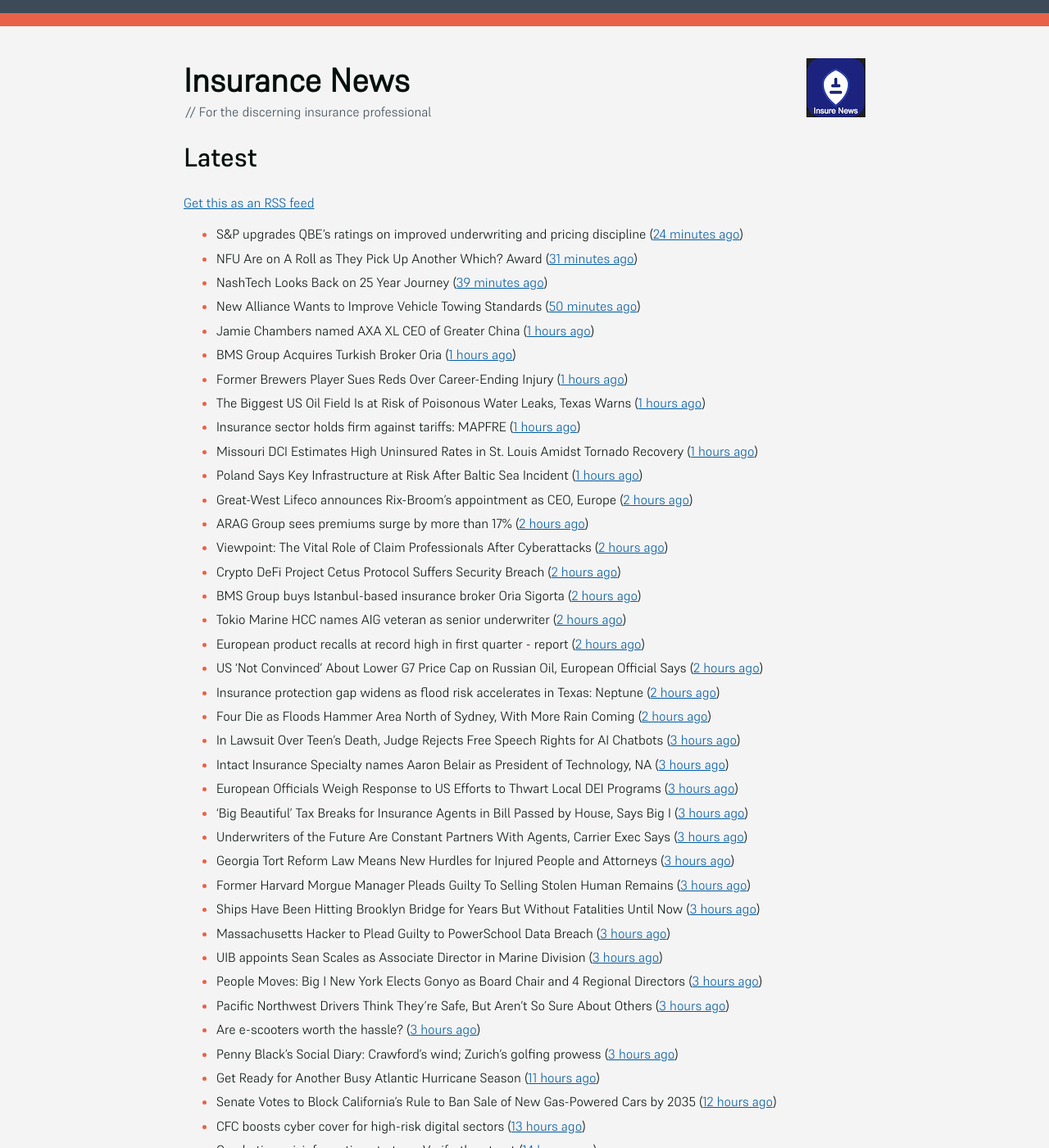
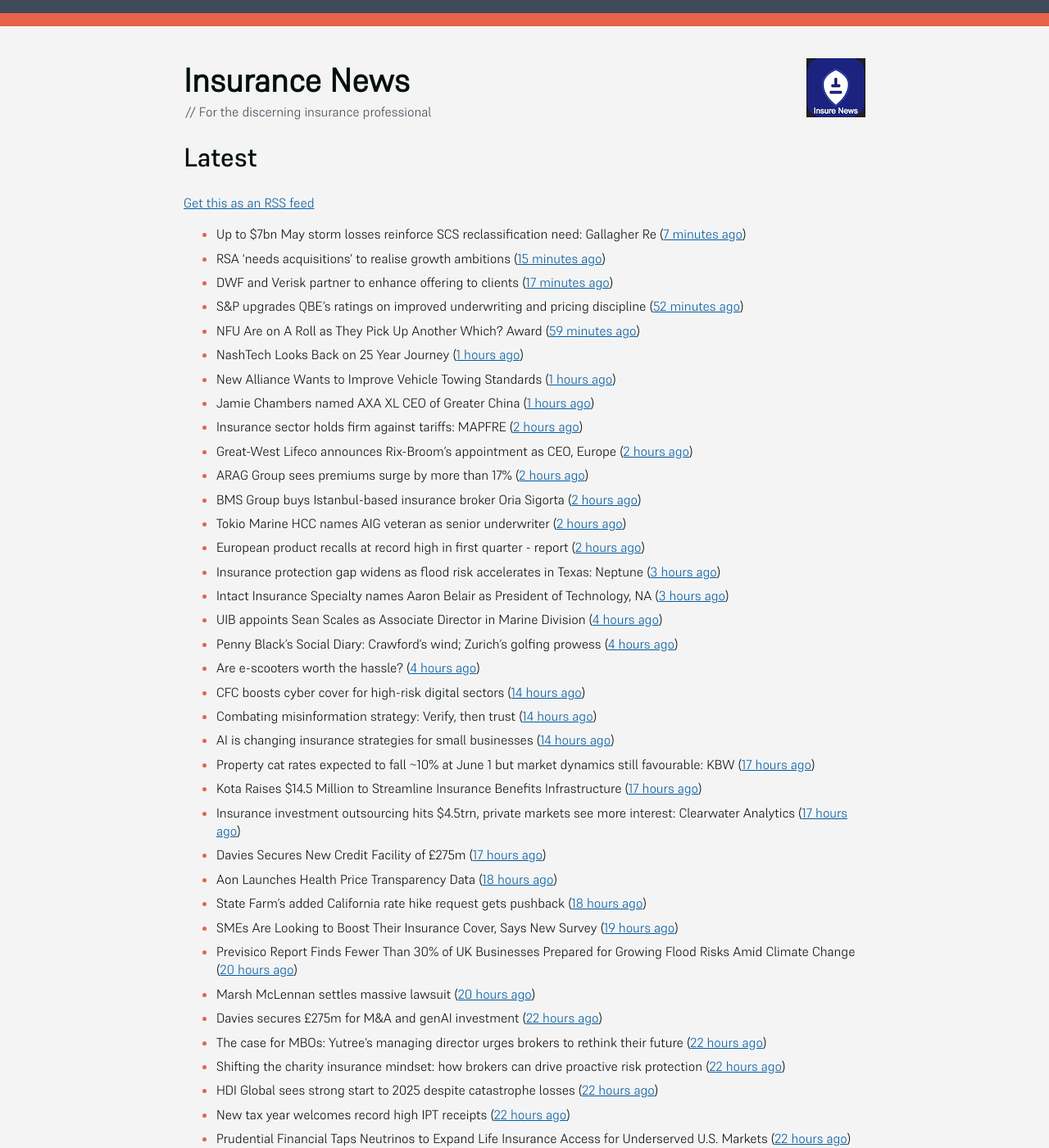
Before and after one commit to mat-0/feeds.thechels.uk, a Jekyll site: the page built from index.md, in a window 1280 px wide and 1400 px high. Shown: the whole window at 82% size. Built offline with Jekyll 4.4.1, drawn with Linux system fonts in a browser that asks for light colours; some of the changed text lies outside the part shown.

Commit message:
New Feed

```diff
--- a/index.md
+++ b/index.md
@@ -8,71 +8,48 @@ description: Latest Updates
 [Get this as an RSS feed](/feed.rss)
 
 <!-- news_marker starts -->
-- S&P upgrades QBE’s ratings on improved underwriting and pricing discipline ([24 minutes ago](https://www.reinsurancene.ws/sp-upgrades-qbes-ratings-on-improved-underwriting-and-pricing-discipline/))
-- NFU Are on A Roll as They Pick Up Another Which? Award ([31 minutes ago](https://insurance-edge.net/2025/05/23/nfu-are-on-a-roll-as-they-pick-up-another-which-award/))
-- NashTech Looks Back on 25 Year Journey ([39 minutes ago](https://insurance-edge.net/2025/05/23/nashtech-looks-back-on-25-year-journey/))
-- New Alliance Wants to Improve Vehicle Towing Standards ([50 minutes ago](https://insurance-edge.net/2025/05/23/new-alliance-wants-to-improve-vehicle-towing-standards/))
+- Up to $7bn May storm losses reinforce SCS reclassification need: Gallagher Re ([7 minutes ago](https://www.reinsurancene.ws/up-to-7bn-may-storm-losses-reinforce-scs-reclassification-need-gallagher-re/))
+- RSA ‘needs acquisitions’ to realise growth ambitions ([15 minutes ago](https://www.postonline.co.uk/news/7957807/rsa-%E2%80%98needs-acquisitions%E2%80%99-to-realise-growth-ambitions))
+- DWF and Verisk partner to enhance offering to clients ([17 minutes ago](https://www.postonline.co.uk/news/7957815/dwf-and-verisk-partner-to-enhance-offering-to-clients))
+- S&P upgrades QBE’s ratings on improved underwriting and pricing discipline ([52 minutes ago](https://www.reinsurancene.ws/sp-upgrades-qbes-ratings-on-improved-underwriting-and-pricing-discipline/))
+- NFU Are on A Roll as They Pick Up Another Which? Award ([59 minutes ago](https://insurance-edge.net/2025/05/23/nfu-are-on-a-roll-as-they-pick-up-another-which-award/))
+- NashTech Looks Back on 25 Year Journey ([1 hours ago](https://insurance-edge.net/2025/05/23/nashtech-looks-back-on-25-year-journey/))
+- New Alliance Wants to Improve Vehicle Towing Standards ([1 hours ago](https://insurance-edge.net/2025/05/23/new-alliance-wants-to-improve-vehicle-towing-standards/))
 - Jamie Chambers named AXA XL CEO of Greater China ([1 hours ago](https://www.reinsurancene.ws/jamie-chambers-named-axa-xl-ceo-of-greater-china/))
-- BMS Group Acquires Turkish Broker Oria ([1 hours ago](https://www.insurancejournal.com/news/international/2025/05/23/824941.htm))
-- Former Brewers Player Sues Reds Over Career-Ending Injury ([1 hours ago](https://www.insurancejournal.com/news/midwest/2025/05/23/824903.htm))
-- The Biggest US Oil Field Is at Risk of Poisonous Water Leaks, Texas Warns ([1 hours ago](https://www.insurancejournal.com/news/southcentral/2025/05/23/824907.htm))
-- Insurance sector holds firm against tariffs: MAPFRE ([1 hours ago](https://www.reinsurancene.ws/insurance-sector-holds-firm-against-tariffs-mapfre/))
-- Missouri DCI Estimates High Uninsured Rates in St. Louis Amidst Tornado Recovery ([1 hours ago](https://www.insurancejournal.com/news/midwest/2025/05/23/824913.htm))
-- Poland Says Key Infrastructure at Risk After Baltic Sea Incident ([1 hours ago](https://www.insurancejournal.com/news/international/2025/05/23/824938.htm))
+- Insurance sector holds firm against tariffs: MAPFRE ([2 hours ago](https://www.reinsurancene.ws/insurance-sector-holds-firm-against-tariffs-mapfre/))
 - Great-West Lifeco announces Rix-Broom’s appointment as CEO, Europe ([2 hours ago](https://www.reinsurancene.ws/great-west-lifeco-announces-rix-brooms-appointment-as-ceo-europe/))
 - ARAG Group sees premiums surge by more than 17% ([2 hours ago](https://www.insurancebusinessmag.com/uk/news/breaking-news/arag-group-sees-premiums-surge-by-more-than-17-536693.aspx))
-- Viewpoint: The Vital Role of Claim Professionals After Cyberattacks ([2 hours ago](https://www.insurancejournal.com/news/national/2025/05/23/824781.htm))
-- Crypto DeFi Project Cetus Protocol Suffers Security Breach ([2 hours ago](https://www.insurancejournal.com/news/international/2025/05/23/824934.htm))
 - BMS Group buys Istanbul-based insurance broker Oria Sigorta ([2 hours ago](https://www.insurancebusinessmag.com/uk/news/breaking-news/bms-group-buys-istanbulbased-insurance-broker-oria-sigorta-536691.aspx))
 - Tokio Marine HCC names AIG veteran as senior underwriter ([2 hours ago](https://www.insurancebusinessmag.com/uk/news/professional-liability/tokio-marine-hcc-names-aig-veteran-as-senior-underwriter-536690.aspx))
 - European product recalls at record high in first quarter - report ([2 hours ago](https://www.insurancebusinessmag.com/uk/news/breaking-news/european-product-recalls-at-record-high-in-first-quarter--report-536689.aspx))
-- US ‘Not Convinced’ About Lower G7 Price Cap on Russian Oil, European Official Says ([2 hours ago](https://www.insurancejournal.com/news/international/2025/05/23/824931.htm))
-- Insurance protection gap widens as flood risk accelerates in Texas: Neptune ([2 hours ago](https://www.reinsurancene.ws/insurance-protection-gap-widens-as-flood-risk-accelerates-in-texas-neptune/))
-- Four Die as Floods Hammer Area North of Sydney, With More Rain Coming ([2 hours ago](https://www.insurancejournal.com/news/international/2025/05/23/824927.htm))
-- In Lawsuit Over Teen’s Death, Judge Rejects Free Speech Rights for AI Chatbots ([3 hours ago](https://www.insurancejournal.com/news/national/2025/05/23/824758.htm))
+- Insurance protection gap widens as flood risk accelerates in Texas: Neptune ([3 hours ago](https://www.reinsurancene.ws/insurance-protection-gap-widens-as-flood-risk-accelerates-in-texas-neptune/))
 - Intact Insurance Specialty names Aaron Belair as President of Technology, NA ([3 hours ago](https://www.reinsurancene.ws/intact-insurance-specialty-names-aaron-belair-as-president-of-technology-na/))
-- European Officials Weigh Response to US Efforts to Thwart Local DEI Programs ([3 hours ago](https://www.insurancejournal.com/news/international/2025/05/23/824762.htm))
-- ‘Big Beautiful’ Tax Breaks for Insurance Agents in Bill Passed by House, Says Big I ([3 hours ago](https://www.insurancejournal.com/news/national/2025/05/23/824883.htm))
-- Underwriters of the Future Are Constant Partners With Agents, Carrier Exec Says ([3 hours ago](https://www.insurancejournal.com/news/national/2025/05/23/824719.htm))
-- Georgia Tort Reform Law Means New Hurdles for Injured People and Attorneys ([3 hours ago](https://www.insurancejournal.com/news/southeast/2025/05/23/824861.htm))
-- Former Harvard Morgue Manager Pleads Guilty To Selling Stolen Human Remains ([3 hours ago](https://www.insurancejournal.com/news/east/2025/05/23/824859.htm))
-- Ships Have Been Hitting Brooklyn Bridge for Years But Without Fatalities Until Now ([3 hours ago](https://www.insurancejournal.com/news/east/2025/05/23/824881.htm))
-- Massachusetts Hacker to Plead Guilty to PowerSchool Data Breach ([3 hours ago](https://www.insurancejournal.com/news/east/2025/05/23/824874.htm))
-- UIB appoints Sean Scales as Associate Director in Marine Division ([3 hours ago](https://www.reinsurancene.ws/uib-appoints-sean-scales-as-associate-director-in-marine-division/))
-- People Moves: Big I New York Elects Gonyo as Board Chair and 4 Regional Directors ([3 hours ago](https://www.insurancejournal.com/news/east/2025/05/23/824816.htm))
-- Pacific Northwest Drivers Think They’re Safe, But Aren’t So Sure About Others ([3 hours ago](https://www.insurancejournal.com/news/west/2025/05/23/824682.htm))
-- Are e-scooters worth the hassle? ([3 hours ago](https://www.postonline.co.uk/regulation/7957744/are-e-scooters-worth-the-hassle))
-- Penny Black’s Social Diary: Crawford’s wind; Zurich’s golfing prowess ([3 hours ago](https://www.postonline.co.uk/people/7957569/penny-black%E2%80%99s-social-diary-crawford%E2%80%99s-wind-zurich%E2%80%99s-golfing-prowess))
-- Get Ready for Another Busy Atlantic Hurricane Season ([11 hours ago](https://www.insurancejournal.com/news/national/2025/05/22/824899.htm))
-- Senate Votes to Block California’s Rule to Ban Sale of New Gas-Powered Cars by 2035 ([12 hours ago](https://www.insurancejournal.com/news/west/2025/05/22/824884.htm))
-- CFC boosts cyber cover for high-risk digital sectors ([13 hours ago](https://www.insurancebusinessmag.com/uk/news/cyber/cfc-boosts-cyber-cover-for-highrisk-digital-sectors-536652.aspx))
+- UIB appoints Sean Scales as Associate Director in Marine Division ([4 hours ago](https://www.reinsurancene.ws/uib-appoints-sean-scales-as-associate-director-in-marine-division/))
+- Penny Black’s Social Diary: Crawford’s wind; Zurich’s golfing prowess ([4 hours ago](https://www.postonline.co.uk/people/7957569/penny-black%E2%80%99s-social-diary-crawford%E2%80%99s-wind-zurich%E2%80%99s-golfing-prowess))
+- Are e-scooters worth the hassle? ([4 hours ago](https://www.postonline.co.uk/regulation/7957744/are-e-scooters-worth-the-hassle))
+- CFC boosts cyber cover for high-risk digital sectors ([14 hours ago](https://www.insurancebusinessmag.com/uk/news/cyber/cfc-boosts-cyber-cover-for-highrisk-digital-sectors-536652.aspx))
 - Combating misinformation strategy: Verify, then trust ([14 hours ago](https://www.dig-in.com/opinion/strategies-for-fighting-misinformation))
 - AI is changing insurance strategies for small businesses ([14 hours ago](https://www.dig-in.com/opinion/ai-is-changing-insurance-strategies-for-small-businesses))
-- D.A. Says Former California Police Officer on Workers’ Comp Went to Festival, Skied ([15 hours ago](https://www.insurancejournal.com/news/west/2025/05/22/824698.htm))
-- People Moves: Swingle Collins & Associates Names Curtis as President ([16 hours ago](https://www.insurancejournal.com/news/southcentral/2025/05/22/824852.htm))
-- People Moves: Willis Promotes Williamson as Canada Leader; HDI Global Taps RSA’s McDowell as Sales & Distribution Lead for International Programs and Captives ([16 hours ago](https://www.insurancejournal.com/news/international/2025/05/22/824842.htm))
-- New Orleans Archdiocese to Pay $179M to Victims of Clergy Sexual Abuse ([16 hours ago](https://www.insurancejournal.com/news/southcentral/2025/05/22/824844.htm))
-- Property cat rates expected to fall ~10% at June 1 but market dynamics still favourable: KBW ([16 hours ago](https://www.reinsurancene.ws/property-cat-rates-expected-to-fall-10-at-june-1-but-market-dynamics-still-favourable-kbw/))
-- Kota Raises $14.5 Million to Streamline Insurance Benefits Infrastructure ([16 hours ago](https://www.insurtechinsights.com/kota-raises-14-5-million-to-streamline-insurance-benefits-infrastructure/))
+- Property cat rates expected to fall ~10% at June 1 but market dynamics still favourable: KBW ([17 hours ago](https://www.reinsurancene.ws/property-cat-rates-expected-to-fall-10-at-june-1-but-market-dynamics-still-favourable-kbw/))
+- Kota Raises $14.5 Million to Streamline Insurance Benefits Infrastructure ([17 hours ago](https://www.insurtechinsights.com/kota-raises-14-5-million-to-streamline-insurance-benefits-infrastructure/))
 - Insurance investment outsourcing hits $4.5trn, private markets see more interest: Clearwater Analytics ([17 hours ago](https://www.reinsurancene.ws/insurance-investment-outsourcing-hits-4-5trn-private-markets-see-more-interest-clearwater-analytics/))
 - Davies Secures New Credit Facility of £275m ([17 hours ago](https://insurance-edge.net/2025/05/22/davies-secures-new-credit-facility-of-275m/))
-- Protecdiv adds David Castillo as EVP, Head of Construction and Surety Solutions ([17 hours ago](https://www.reinsurancene.ws/protecdiv-adds-david-castillo-as-evp-head-of-construction-and-surety-solutions/))
-- Aon Launches Health Price Transparency Data ([17 hours ago](https://insurance-edge.net/2025/05/22/aon-launches-health-price-transparency-data/))
+- Aon Launches Health Price Transparency Data ([18 hours ago](https://insurance-edge.net/2025/05/22/aon-launches-health-price-transparency-data/))
 - State Farm's added California rate hike request gets pushback ([18 hours ago](https://www.dig-in.com/news/state-farms-added-california-rate-hike-gets-pushback))
 - SMEs Are Looking to Boost Their Insurance Cover, Says New Survey ([19 hours ago](https://insurance-edge.net/2025/05/22/smes-are-looking-to-boost-their-insurance-cover-says-new-survey/))
-- Previsico Report Finds Fewer Than 30% of UK Businesses Prepared for Growing Flood Risks Amid Climate Change ([19 hours ago](https://www.insurtechinsights.com/previsico-report-finds-fewer-than-30-of-uk-businesses-prepared-for-growing-flood-risks-amid-climate-change/))
+- Previsico Report Finds Fewer Than 30% of UK Businesses Prepared for Growing Flood Risks Amid Climate Change ([20 hours ago](https://www.insurtechinsights.com/previsico-report-finds-fewer-than-30-of-uk-businesses-prepared-for-growing-flood-risks-amid-climate-change/))
 - Marsh McLennan settles massive lawsuit ([20 hours ago](https://www.insurancebusinessmag.com/uk/news/legal-insights/marsh-mclennan-settles-massive-lawsuit-536579.aspx))
-- Davies secures £275m for M&A and genAI investment ([21 hours ago](https://www.postonline.co.uk/claims/7957808/davies-secures-%C2%A3275m-for-ma-and-genai-investment))
+- Davies secures £275m for M&A and genAI investment ([22 hours ago](https://www.postonline.co.uk/claims/7957808/davies-secures-%C2%A3275m-for-ma-and-genai-investment))
 - The case for MBOs: Yutree's managing director urges brokers to rethink their future ([22 hours ago](https://www.insurancebusinessmag.com/uk/news/business-resilience/the-case-for-mbos-yutrees-managing-director-urges-brokers-to-rethink-their-future-536561.aspx))
 - Shifting the charity insurance mindset: how brokers can drive proactive risk protection ([22 hours ago](https://www.insurancebusinessmag.com/uk/news/non-profits/shifting-the-charity-insurance-mindset-how-brokers-can-drive-proactive-risk-protection-536560.aspx))
 - HDI Global sees strong start to 2025 despite catastrophe losses ([22 hours ago](https://www.insurancebusinessmag.com/uk/news/breaking-news/hdi-global-sees-strong-start-to-2025-despite-catastrophe-losses-536559.aspx))
 - New tax year welcomes record high IPT receipts ([22 hours ago](https://www.insurancebusinessmag.com/uk/news/breaking-news/new-tax-year-welcomes-record-high-ipt-receipts-536558.aspx))
 - Prudential Financial Taps Neutrinos to Expand Life Insurance Access for Underserved U.S. Markets ([22 hours ago](https://www.insurtechinsights.com/prudential-financial-taps-neutrinos-to-expand-life-insurance-access-for-underserved-u-s-markets/))
 - Generali posts growth across all segments in Q1 update ([22 hours ago](https://www.insurancebusinessmag.com/uk/news/breaking-news/generali-posts-growth-across-all-segments-in-q1-update-536552.aspx))
-- STEP reacts to the Law Commission’s reform of wills, including recommendations that marriage will no longer revoke a will ([22 hours ago](https://ifamagazine.com/step-reacts-to-the-law-commissions-reform-of-wills-including-recommendations-that-marriage-will-no-longer-revoke-a-will/))
-- RSA targets 30-minute quotes using AI-driven platform ([22 hours ago](https://www.postonline.co.uk/commercial/7957756/rsa-targets-30-minute-quotes-using-ai-driven-platform))
+- STEP reacts to the Law Commission’s reform of wills, including recommendations that marriage will no longer revoke a will ([23 hours ago](https://ifamagazine.com/step-reacts-to-the-law-commissions-reform-of-wills-including-recommendations-that-marriage-will-no-longer-revoke-a-will/))
+- RSA targets 30-minute quotes using AI-driven platform ([23 hours ago](https://www.postonline.co.uk/commercial/7957756/rsa-targets-30-minute-quotes-using-ai-driven-platform))
 - King Risk Partners Expands Northeast Presence with Acquisition of Fidens Insurance Brokers ([23 hours ago](https://www.insurtechinsights.com/king-risk-partners-expands-northeast-presence-with-acquisition-of-fidens-insurance-brokers/))
-- Galjaard cautious of history repeating itself with returning competition ([23 hours ago](https://www.postonline.co.uk/news/7957781/galjaard-cautious-of-history-repeating-itself-with-returning-competition))
+- Galjaard cautious of history repeating itself with returning competition ([1 days ago](https://www.postonline.co.uk/news/7957781/galjaard-cautious-of-history-repeating-itself-with-returning-competition))
 - Aviva’s Storah urges homeowners to get gardens climate-ready ([1 days ago](https://www.postonline.co.uk/personal/7957795/aviva%E2%80%99s-storah-urges-homeowners-to-get-gardens-climate-ready))
 - Scottish Widows turns to AI to speed up protection insurance claims and underwriting with Sprout.ai ([1 days ago](https://ifamagazine.com/scottish-widows-turns-to-ai-to-speed-up-protection-insurance-claims-and-underwriting-with-sprout-ai/))
 - UK flash flood warning as risk gap exposed ([1 days ago](https://www.insurancebusinessmag.com/uk/news/catastrophe/uk-flash-flood-warning-as-risk-gap-exposed-536538.aspx))
@@ -98,7 +75,7 @@ description: Latest Updates
 - 7.6 million adults take out private medical insurance as health crisis drives rapid growth in protection products ([1 days ago](https://ifamagazine.com/7-6-million-adults-take-out-private-medical-insurance-as-health-crisis-drives-rapid-growth-in-protection-products/))
 - Acrisure valued at $32bn following Bain Capital-led funding round ([1 days ago](https://www.postonline.co.uk/broker/7957799/acrisure-valued-at-32bn-following-bain-capital-led-funding-round))
 - Conifer and Skyward Specialty Launch Cannabis Select Insurance Program for Large-Scale Operators ([1 days ago](https://www.insurtechinsights.com/conifer-and-skyward-specialty-launch-cannabis-select-insurance-program-for-large-scale-operators/))
-- Acrisure Secures $2.1 Billion Funding Led by Bain Capital, Boosts Valuation to $32 Billion ([1 days ago](https://www.insurtechinsights.com/acrisure-secures-2-1-billion-funding-led-by-bain-capital-boosts-valuation-to-32-billion/))
+- Acrisure Secures $2.1 Billion Funding Led by Bain Capital, Boosts Valuation to $32 Billion ([2 days ago](https://www.insurtechinsights.com/acrisure-secures-2-1-billion-funding-led-by-bain-capital-boosts-valuation-to-32-billion/))
 - L&G upgrades Group Critical Illness Cover ([2 days ago](https://ifamagazine.com/lg-upgrades-group-critical-illness-cover/))
 - Cutting through the complexity of protection products ([2 days ago](https://ifamagazine.com/cutting-through-the-complexity-of-protection-products/))
 - Recent power cuts highlight coverage disparities ([2 days ago](https://www.postonline.co.uk/commercial/7957791/recent-power-cuts-highlight-coverage-disparities))
@@ -124,8 +101,6 @@ description: Latest Updates
 - Aviva targets midmarket with updated multinational proposition ([2 days ago](https://www.postonline.co.uk/broker/7957787/aviva-targets-midmarket-with-updated-multinational-proposition))
 - FCA defends decision to ditch insurance CPD ([3 days ago](https://www.postonline.co.uk/news/7957780/fca-defends-decision-to-ditch-insurance-cpd))
 - Big Interview: Jason Richards, Swiss Re ([3 days ago](https://www.postonline.co.uk/reinsurance/7957541/big-interview-jason-richards-swiss-re))
-- A new era for justice in Northern Ireland? ([3 days ago](https://www.postonline.co.uk/claims/7957782/a-new-era-for-justice-in-northern-ireland))
-- Zurich targeting 30% SME growth in 2025 ([3 days ago](https://www.postonline.co.uk/news/7957779/zurich-targeting-30-sme-growth-in-2025))
 - Industry reaction to the Law Comission’s will reform report ([3 days ago](https://ifamagazine.com/industry-reaction-to-the-law-comissions-will-reform-report/))
 - Relm Explains How Insurance is the Backbone For Pushing the Boundaries of Innovation ([5 days ago](https://thefintechtimes.com/relm-explains-how-insurance-is-the-backbone-for-pushing-the-boundaries-of-innovation/))
 - Rosemount Financial Solutions (IFA) announces 4C Platform partnership to support private medical insurance advice ([8 days ago](https://ifamagazine.com/rosemount-financial-solutions-ifa-announces-4c-platform-partnership-to-support-private-medical-insurance-advice/))
```
